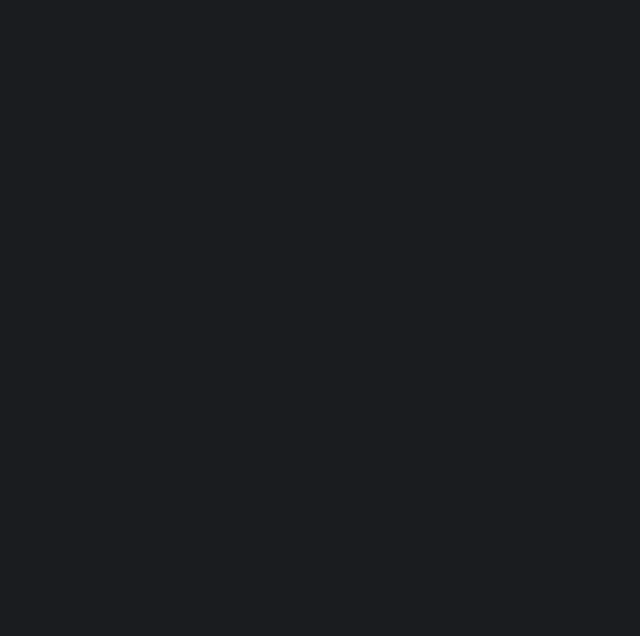
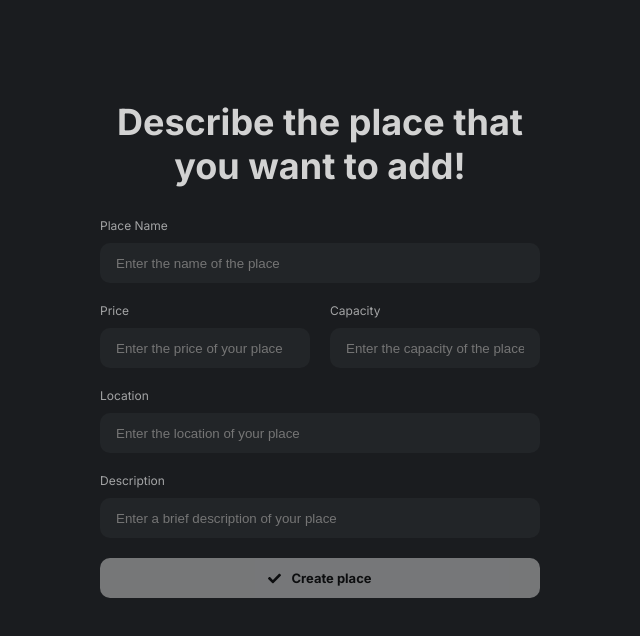
Before and after one commit to viniciuslazzari/festou-frontend, a React (Create React App) app: page /createplace in a window 1280 px wide. Before the commit this address had no page. Shown: the top 636 px of the page, without its empty margins (0-640 px from the left). Built offline with nearby package versions, Linux system fonts and the light colour scheme.

Commit message:
created page to "Create Place" funcionality

```diff
--- /dev/null
+++ b/src/pages/create_place/CreatePlace.css
@@ -0,0 +1,59 @@
+.createplace {
+  display: flex;
+  flex-direction: row;
+  width: 100%;
+  height: 100vh;
+}
+
+.form-wrapper-signup {
+  width: 50%;
+  padding: 100px;
+  display: flex;
+  flex-direction: column;
+  justify-content: center;
+  align-items: center;
+}
+
+.form-signup {
+  width: 100%;
+}
+
+.picture-wrapper-signup {
+  width: 50%;
+  padding: 20px;
+}
+
+.picture-signup {
+  width: 100%;
+  height: 100%;
+  border-radius: 10px;
+  overflow: hidden;
+  object-fit: fill;
+  background: url(../../../public/assets/signup.webp);
+  background-repeat: no-repeat;
+  background-size: cover;
+  display: flex;
+  align-items: flex-end;
+  justify-content: center;
+}
+
+.divisory {
+  display: flex;
+  flex-direction: row;
+  width: 100%;
+  justify-content: space-between;
+  gap: 20px;
+}
+
+.signup-card {
+  border-radius: 10px;
+  width: 90%;
+  background: rgba(26, 28, 31, 0.5);
+  backdrop-filter: blur(5.7px);
+  -webkit-backdrop-filter: blur(5.7px);
+  display: flex;
+  flex-direction: column;
+  align-items: center;
+  padding: 30px;
+  margin-bottom: 30px;
+}
--- /dev/null
+++ b/src/pages/create_place/CreatePlace.tsx
@@ -0,0 +1,98 @@
+import { useCallback, useContext, useEffect, useState } from "react"
+import Input from "../../components/input/Input"
+//import "./CreatePlace.css"
+import Button from "../../components/button/Button"
+import Select from "../../components/select/Select"
+import { cpfMask } from "../../utils/cpfMask"
+import { phoneMask } from "../../utils/phoneMask"
+import { dateMask } from "../../utils/dateMask"
+import axios from "axios"
+import { useNavigate } from "react-router-dom"
+import { toast } from "react-hot-toast"
+import { white } from "../../utils/colors"
+import UserContext from "../../context/UserContext"
+import { FaCheck, FaStar } from "react-icons/fa"
+import React from "react"
+import { setDefaultResultOrder } from "dns"
+
+
+const CreatePlace = () => {
+  const [placeName, setPlaceName] = useState<string>("");
+  const [price, setPrice] = useState<string>("");
+  const [capacity, setCapacity] = useState<string>("");
+  const [description, setDescription] = useState<string>("");
+  const [location, setLocation] = useState<string>("");
+  const [buttonDisabled, setButtonDisabled] = useState<boolean>(true);
+
+  let navigate = useNavigate();
+
+  useEffect(() => {
+    if (!placeName || placeName === "") { setButtonDisabled(true); return };
+    if (!price || price === "") { setButtonDisabled(true); return };
+    if (!capacity || capacity === "") { setButtonDisabled(true); return };
+    if (!description || description === "") { setButtonDisabled(true); return };
+    setButtonDisabled(false);
+  }, [placeName, price, capacity, description, location])
+
+  const serializeData = useCallback(() => {
+    const data = {
+      "name": placeName,
+      "price": price,
+      "capacity": capacity,
+      "descrpition": description,
+      "location": location,
+      "score": "0"
+    }
+
+    return data
+  }, [placeName, price, capacity, description, location])
+
+  const handleSubmit = useCallback(() => {
+    const data = serializeData();
+    axios.post('http://127.0.0.1:8000/festou-api/v1/place', data)
+      .then(function (response) {
+        toast.success("Place Created!")
+        navigate("/")
+      })
+      .catch(function (error) {
+        toast.error(error.response.data.description)
+      });
+  }, [navigate, serializeData])
+
+  return (
+    <div className="createplace">
+      <div className="form-wrapper-signup">
+        <div className="form-signup">
+          <div
+            style={{
+              color: white,
+              fontSize: "36px",
+              fontWeight: "700",
+              marginBottom: "30px",
+              textAlign: "center"
+            }}
+            >Describe the place that you want to add!</div>
+          <Input label="Place Name" placeholder="Enter the name of the place" onChange={setPlaceName}/>
+          <div className="divisory">
+            <Input label="Price" placeholder="Enter the price of your place" onChange={setPrice}/>
+            <Input label="Capacity" placeholder="Enter the capacity of the place" onChange={setCapacity}/>
+          </div>
+            <Input label="Location" placeholder="Enter the location of your place" onChange={setLocation}/>
+            <Input label="Description" placeholder="Enter a brief description of your place" onChange={setDescription}/>
+
+          <Button
+                disabled={buttonDisabled}
+                text="Create place"
+                backgroundColor={white}
+                color="black"
+                icon={<FaCheck />}
+                width="100%"
+                onClick={() => handleSubmit()}
+          />
+        </div>
+      </div>
+    </div>
+  )
+}
+
+export default CreatePlace
--- a/src/router.tsx
+++ b/src/router.tsx
@@ -5,6 +5,7 @@ import Home from './pages/home/Home';
 import Space from './pages/space/Space';
 import Signup from './pages/signup/Signup';
 import Logout from './pages/logout/Logout';
+import CreatePlace from './pages/create_place/CreatePlace';
 
 const Router = () => {
   return (
@@ -14,6 +15,7 @@ const Router = () => {
         <Route path='/signup' element={<Signup />} />
         <Route path='/space' element={<Space />} />
         <Route path='/logout' element={<Logout />} />
+        <Route path='/createplace' element={<CreatePlace />} />
       </Routes>
     </BrowserRouter>
   )
```
